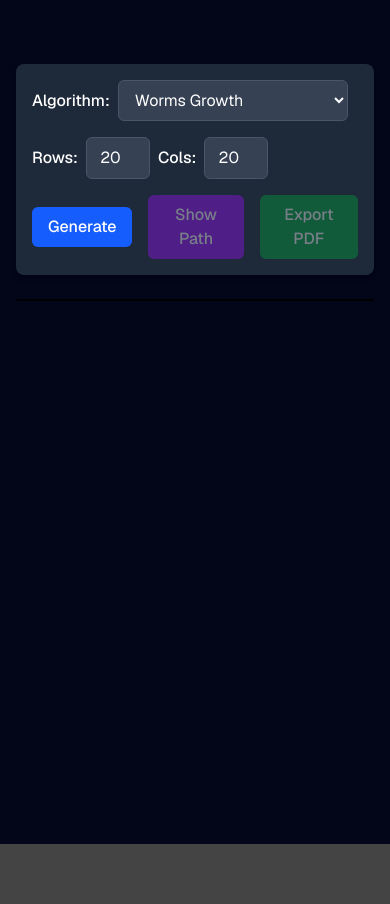
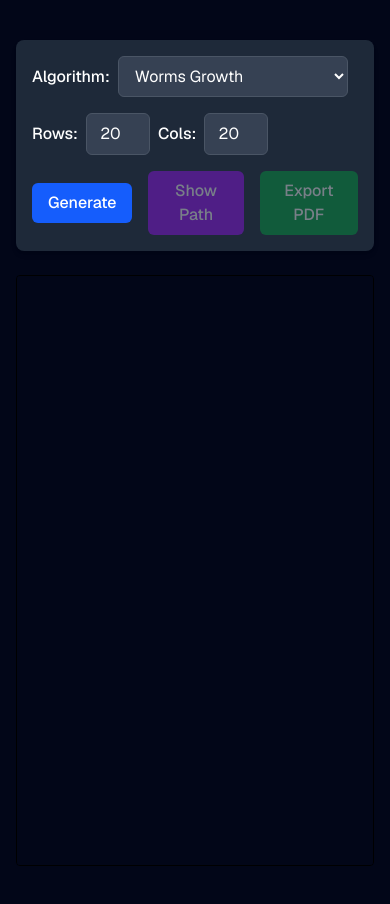
Before and after one commit to sebast825/maze-lab, a Next.js app: page / in a window 390 px wide. Before the commit the page ends 844 px from the top, so only its background shows below. Built offline with nearby package versions, Linux system fonts and the light colour scheme.

Commit message:
fix(responsive mobile maze)

```diff
--- a/src/app/page.tsx
+++ b/src/app/page.tsx
@@ -41,9 +41,9 @@ export default function Home() {
   };
 
   return (
-    <div className="flex flex-col min-h-screen w-full items-center justify-center bg-slate-950 font-sans">
+    <div className="flex flex-col min-h-screen w-full items-center justify-center bg-slate-950 font-sans md:max-h-[100vh]  px-4">
       {/* 1. Changed max-w-3xl to max-w-full/w-full and aligned children to center */}
-      <main className="flex flex-col flex-1 w-full max-w-full items-center justify-between py-16 px-4 ">
+      <main className="flex flex-col flex-1 w-full max-w-full items-center justify-between  my-10">
         {/* 2. Added centering to the direct wrapper container */}
         <div className="flex flex-col items-center w-full">
           {/* 3. Restricted menu to a readable reading width so it doesn't split apart */}
@@ -86,9 +86,9 @@ export default function Home() {
               )}
             </Menu>
           </div>
-          <div className="relative w-full h-auto max-w-[100vw] max-h-[70vh] overflow-auto border border-black rounded bg-slate-950 ">
-            <div className="flex min-w-full min-h-full items-center justify-center  ">
-              <div className="relative inline-block">
+          <div className="relative w-full h-[70vh]  max-h-[70vh] overflow-auto border border-black rounded bg-slate-950 ">
+            <div className="grid min-h-full min-w-full place-items-center">
+              <div className="w-fit relative min-h-full">
                 {mazeData && mazeData.end && (
                   <MazeCanvas
                     mazeData={mazeData}
```
